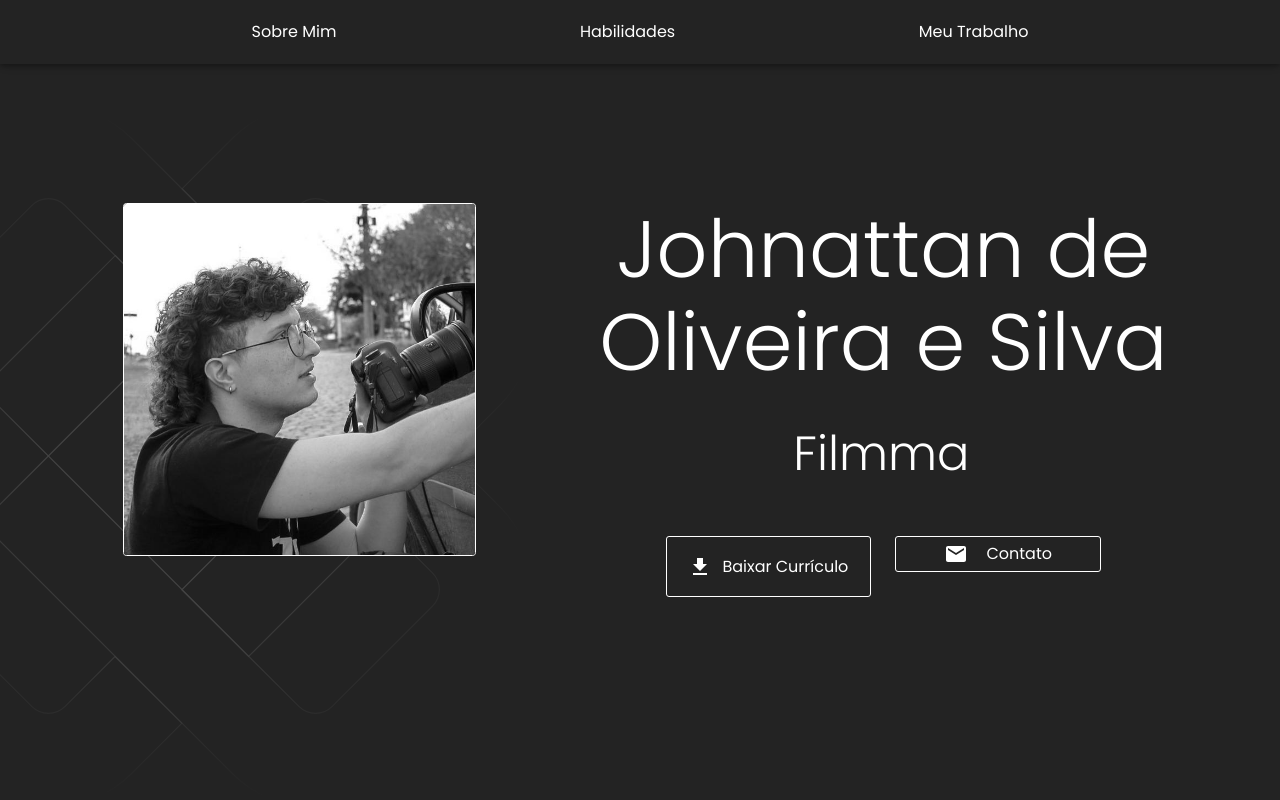
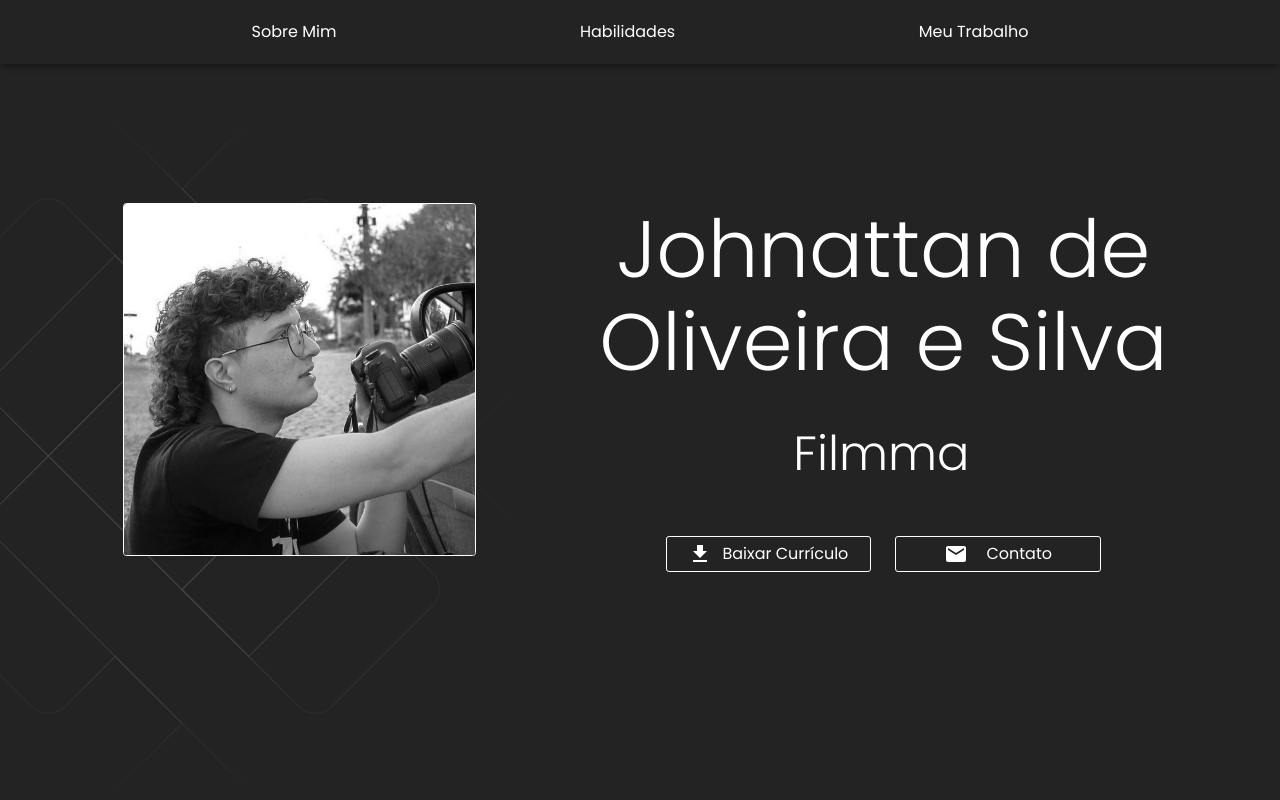
Before and after one commit to Masthw/PortfolioJohnix, a React (Vite) app: page / in a window 1280 px wide. Shown: the top 800 px of the page. Built offline with nearby package versions, Linux system fonts and the light colour scheme.

Commit message:
fix: adjust contactMe button in Hero

```diff
--- a/src/pages/Home/sections/Hero/Hero.tsx
+++ b/src/pages/Home/sections/Hero/Hero.tsx
@@ -109,6 +109,7 @@ const Hero = () => {
                   justifyContent="center"
                   spacing={3}
                   pt={3}
+                  marginBottom="25px"
                 >
                   <Grid
                     item
@@ -128,7 +129,6 @@ const Hero = () => {
                     md={4}
                     display="flex"
                     justifyContent="center"
-                    marginBottom="25px"
                   >
                     <ContactMe />
                   </Grid>
```
